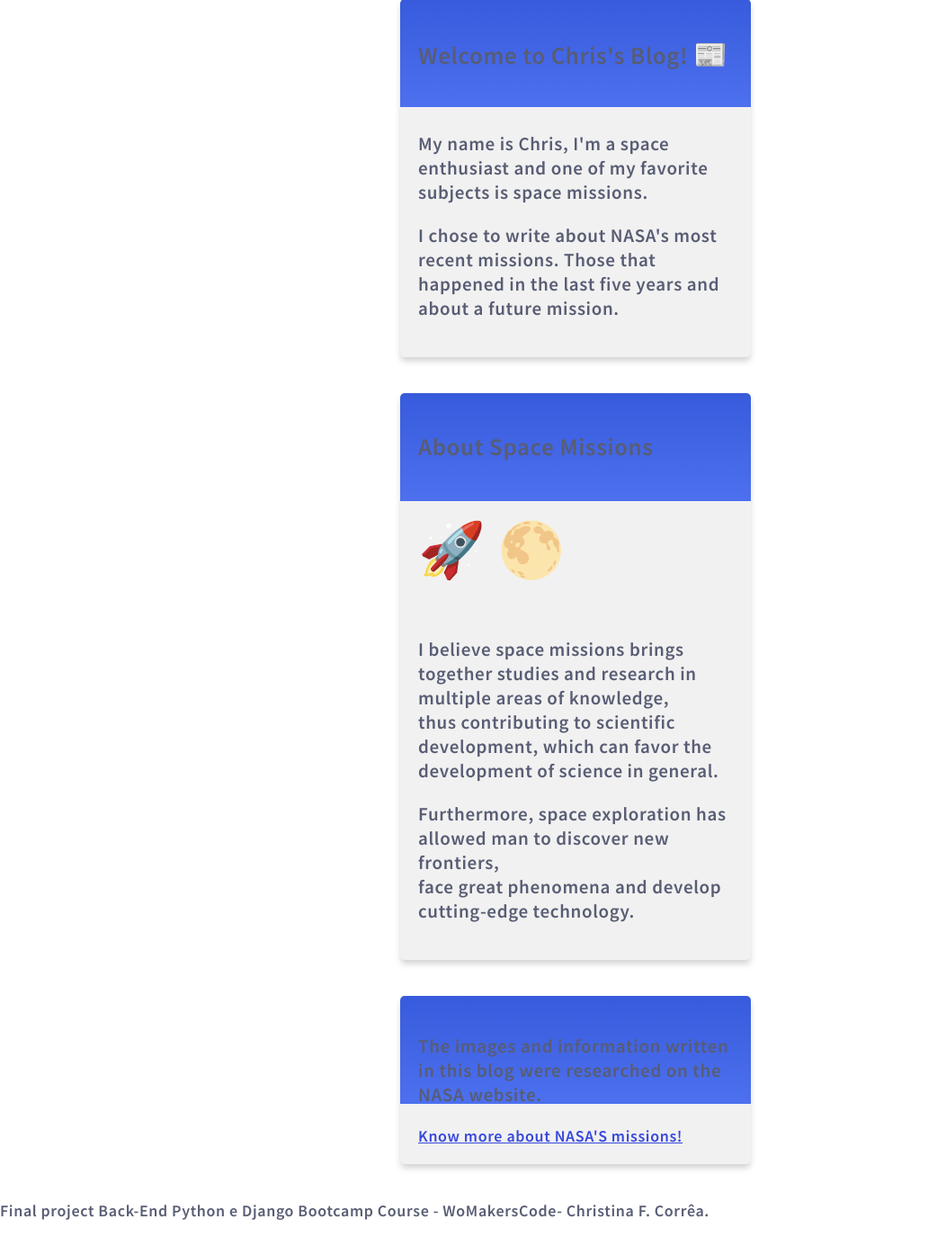
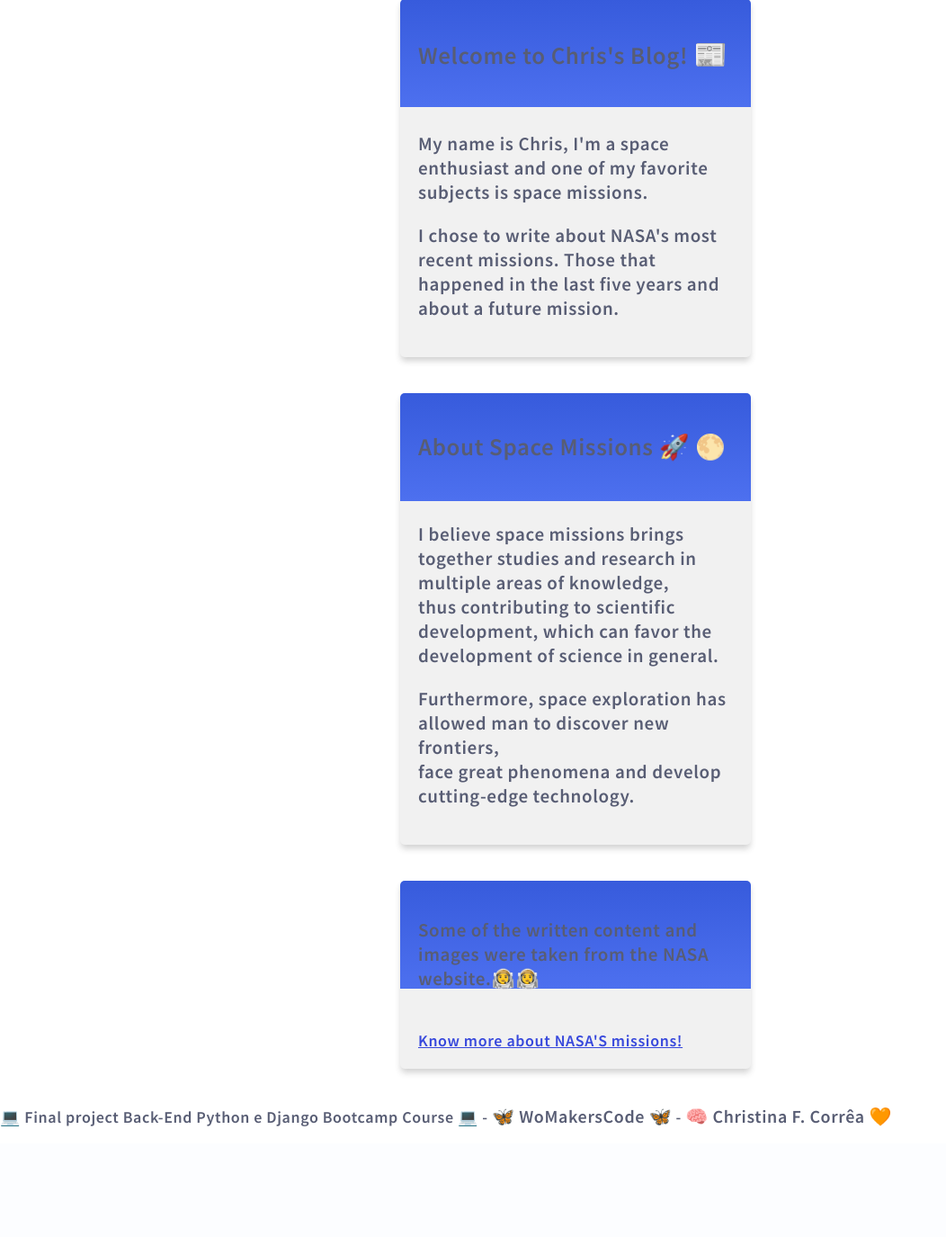
Before and after one commit to raposalaranja/Blog, a Django app: page / in a window 1280 px wide. Shown: the part 166-1541 px from the top of the page at 90% size, without its empty margins (0-1052 px from the left). After the commit the page ends 1418 px from the top, so only its background shows below. Run offline with Django 4.2, Linux system fonts and the light colour scheme.

Commit message:
fourth commit

```diff
--- a/django_project_my_favorite_subject/space_app/templates/main.html
+++ b/django_project_my_favorite_subject/space_app/templates/main.html
@@ -9,32 +9,35 @@ Welcome to Chris's Blog!
 <div class="mycard">
   <h2>Welcome to Chris's Blog! <span style='font-size:30px;'>&#128240;</span></h2>
   <ul>
-    <br>
-    <h3>My name is Chris, I'm a space enthusiast and one of my favorite subjects is space missions.</h3>
-    <h3>I chose to write about NASA's most recent missions. Those that happened in the last five years and about a future mission.</h3>
+  <br>
+  <h3>My name is Chris, I'm a space enthusiast and one of my favorite subjects is space missions.</h3>
+  <h3>I chose to write about NASA's most recent missions. Those that happened in the last five years and about a future mission.</h3>
   </ul>
 </div>
 
 <div class="mycard">
-    <p><h2>About Space Missions</h2></p>
-    <ul>
-      <p style="font-size:60px">&#128640; <span style='font-size:60px;'>&#127765;</span></p>
-  <h3>I believe space missions brings together studies and research in multiple areas of knowledge,<br>
+  <h2>About Space Missions &#128640 &#127765</h2>
+  <ul>
+  <br>
+  <p><h3>I believe space missions brings together studies and research in multiple areas of knowledge,<br>
   thus contributing to scientific development, which can favor the development of science in general.</h3>
   <h3>Furthermore, space exploration has allowed man to discover new frontiers,<br>
-  face great phenomena and develop cutting-edge technology.</h3>
+  face great phenomena and develop cutting-edge technology.</h3></p>
   </ul>
 </div>
 
-<div class="mycard float-right">
-          <p><h3>The images and information written in this blog were researched on the NASA website.</h3></p>
-          <a href="https://www.nasa.gov/nasa-missions/"
-             class="btn btn-danger">Know more about NASA'S missions!</a>
-      </div>
+<div class="mycard">
+  <h3>Some of the written content and images were taken from the NASA website.🧑‍🚀👩‍🚀</h3>
+  <ul>
+  <br>
+  <a class="btn btn-primary" href="https://www.nasa.gov/nasa-missions/" role="button">Know more about NASA'S missions!</a>
+  </a>
+  </ul>
+</div>
   </div>
   </div>
 
 <div class="footer">
-  <p>Final project Back-End Python e Django Bootcamp Course - WoMakersCode- Christina F. Corrêa.</p>
+  <p>&#128187 Final project Back-End Python e Django Bootcamp Course &#128187 - <span style='font-size:20px;'>&#129419 WoMakersCode &#129419;</span> - <span style='font-size:20px;'>&#129504 Christina F. Corrêa &#129505</p></span>
 </div>
 {% endblock %}
```
Also changed, not shown: django_project_my_favorite_subject/db.sqlite3.
